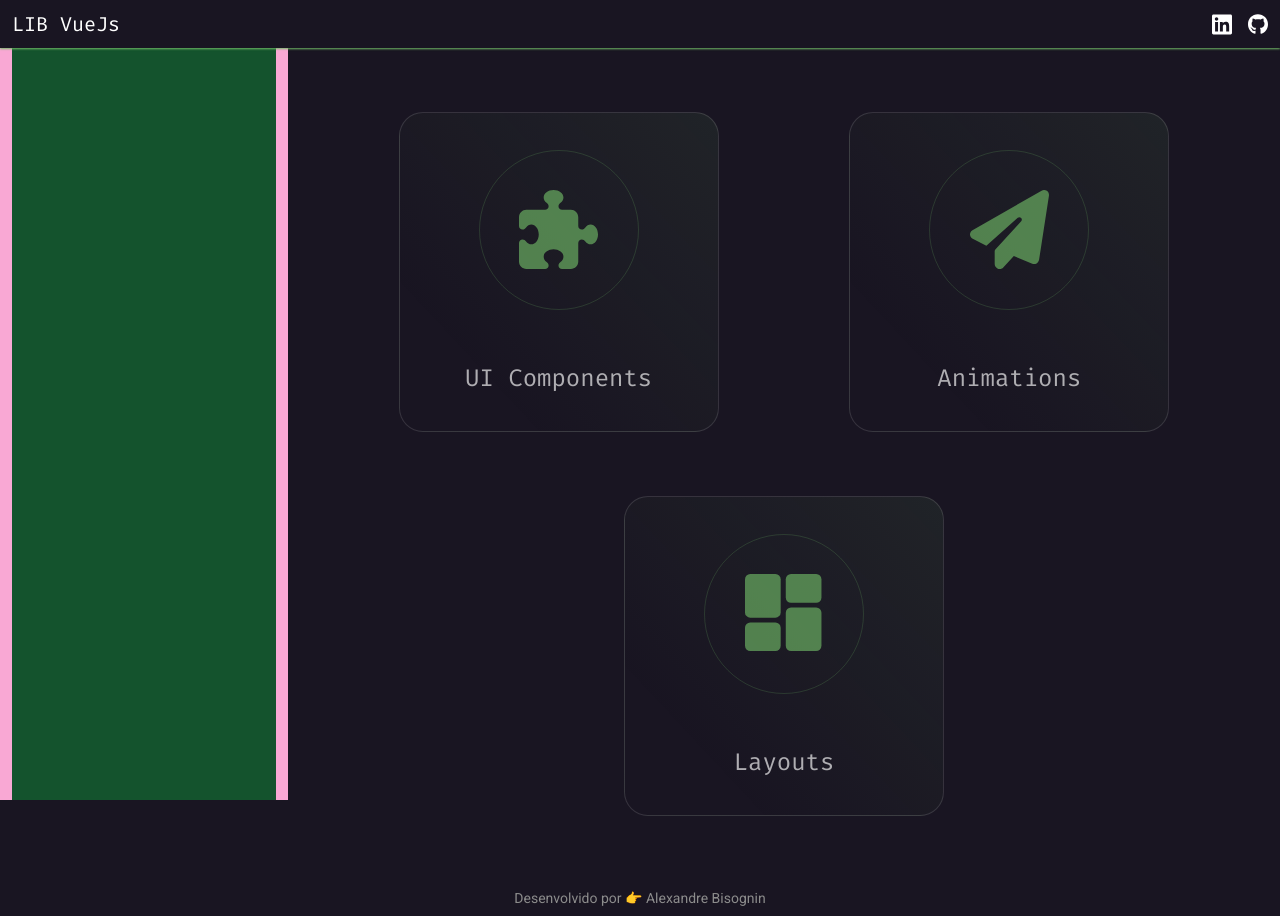
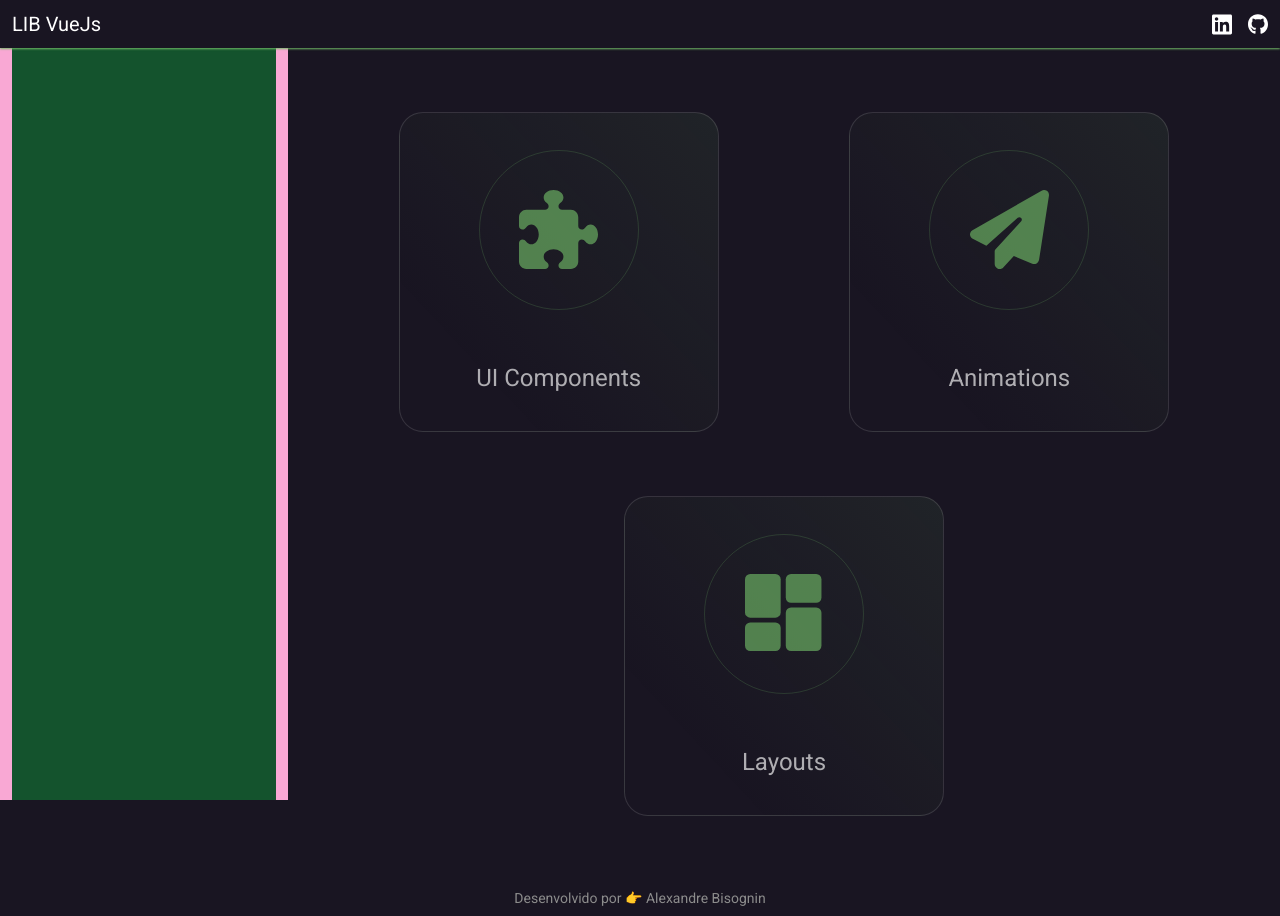
Before and after one commit to alexandre-fb/lib-vuejs, a Nuxt app: page / in a window 1280 px wide. Built offline with nearby package versions, Linux system fonts and the light colour scheme.

Commit message:
fix: passadas fontes para global.css

```diff
--- a/tailwind.config.js
+++ b/tailwind.config.js
@@ -7,10 +7,6 @@ export default {
         tertiary: '#191522',
         quaternary: '#8c8c8c'
       },
-      fontFamily: {
-        roboto: ['Roboto', 'sans-serif'],
-        firaCode: ['Fira Code', 'monospace']
-      },
       maxWidth: {
         container: '1920px',
       },
```
